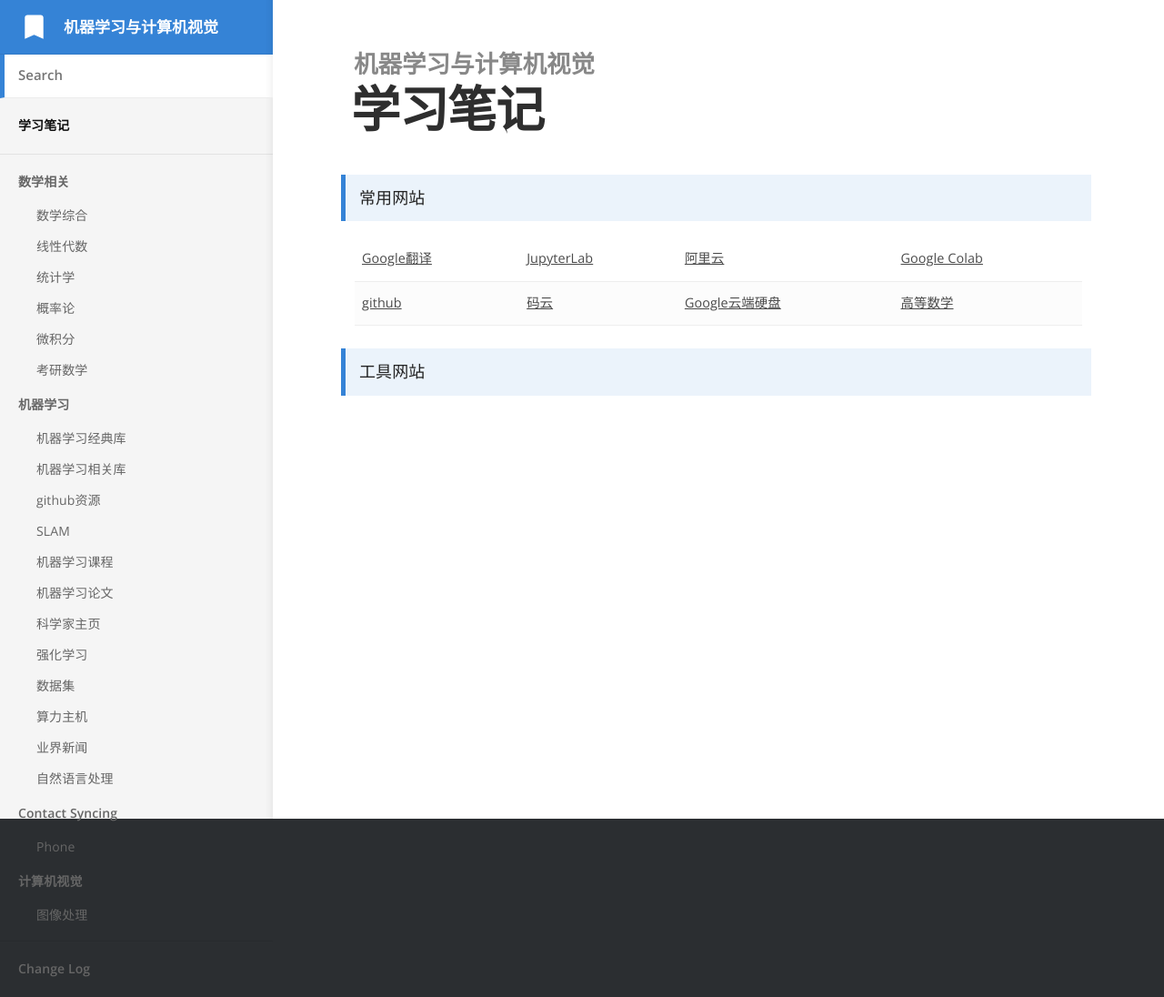
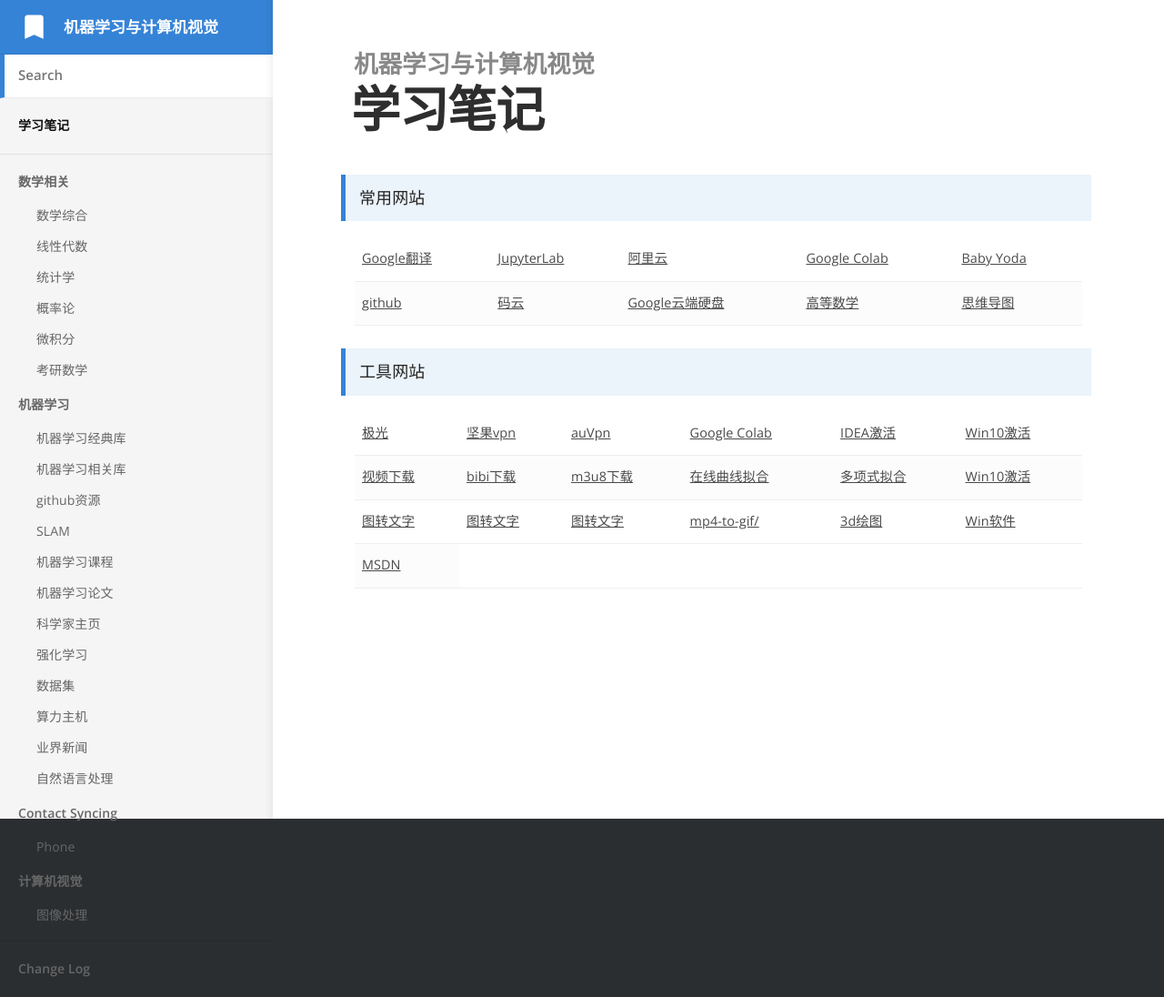
Before and after one commit to bashendixie/Machine_Learning_Notes, a Jekyll site: the page built from index.md, in a window 1280 px wide. Shown: the whole page at 91% size. Built offline with Jekyll 4.4.1, drawn with Linux system fonts in a browser that asks for light colours.

Commit message:
no message

```diff
--- a/index.md
+++ b/index.md
@@ -19,6 +19,9 @@
 			<td>
 				<a href="https://colab.research.google.com/" target="_blank">Google Colab</a>
 			</td>
+			<td>
+				<a href="https://www.crystalclassics.com/swarovski/5583201.htm" target="_blank">Baby Yoda</a>
+			</td>
 		</tr>
 		<tr>
 			<td>
@@ -33,8 +36,83 @@
 			<td>
 				<a href="https://bashendixie.github.io/mathematics/" target="_blank">高等数学</a>
 			</td>
+			<td>
+				<a href="https://www.processon.com/" target="_blank">思维导图</a>
+			</td>
 		</tr>
 	</tbody>
 </table>
 
 > 工具网站
+<table width="1033" style="font-size: 0.8em;">
+	<tbody>
+		<tr>
+			<td>
+				<a href="https://www.jiayouyabeijing.com/cn/?a=gi9cp" target="_blank">极光</a>
+			</td>
+			<td>
+				<a href="https://nutsvpn.cool/?channelCode=nuts25" target="_blank">坚果vpn</a>
+			</td>
+			<td>
+				<a href="https://ausososo.space/zh-TW/help" target="_blank">auVpn</a>
+			</td>
+			<td>
+				<a href="https://colab.research.google.com/" target="_blank">Google Colab</a>
+			</td>
+			<td>
+				<a href="https://idea.medeming.com/" target="_blank">IDEA激活</a>
+			</td>
+			<td>
+				<a href="http://www.xitongcheng.com/jiaocheng/win10_article_45072.html" target="_blank">Win10激活</a>
+			</td>
+		</tr>
+
+		<tr>
+			<td>
+				<a href="https://youtube.iiilab.com/" target="_blank">视频下载</a>
+			</td>
+			<td>
+				<a href="https://bilibili.iiilab.com/" target="_blank">bibi下载</a>
+			</td>
+			<td>
+				<a href="http://blog.luckly-mjw.cn/tool-show/m3u8-downloader/index.html" target="_blank">m3u8下载</a>
+			</td>
+			<td>
+				<a href="http://www.qinms.com/webapp/curvefit/cf.aspx" target="_blank">在线曲线拟合</a>
+			</td>
+			<td>
+				<a href="http://tools.jb51.net/jisuanqi/create_fun/" target="_blank">多项式拟合</a>
+			</td>
+			<td>
+				<a href="http://www.xitongcheng.com/jiaocheng/win10_article_45072.html" target="_blank">Win10激活</a>
+			</td>
+		</tr>
+
+		<tr>
+			<td>
+				<a href="http://www.pdfdo.com/image-to-txt.aspx" target="_blank">图转文字</a>
+			</td>
+			<td>
+				<a href="https://ocr.wdku.net/" target="_blank">图转文字</a>
+			</td>
+			<td>
+				<a href="https://ocr.xinhuokj.com/" target="_blank">图转文字</a>
+			</td>
+			<td>
+				<a href="https://www.aconvert.com/cn/video/mp4-to-gif/" target="_blank">mp4-to-gif/</a>
+			</td>
+			<td>
+				<a href="https://technology.cpm.org/general/3dgraph/" target="_blank">3d绘图</a>
+			</td>
+			<td>
+				<a href="https://fossies.org/windows/misc/" target="_blank">Win软件</a>
+			</td>
+		</tr>
+		<tr>
+			<td>
+				<a href="https://msdn.itellyou.cn/" target="_blank">MSDN</a>
+			</td>
+		</tr>
+
+	</tbody>
+</table>
```
